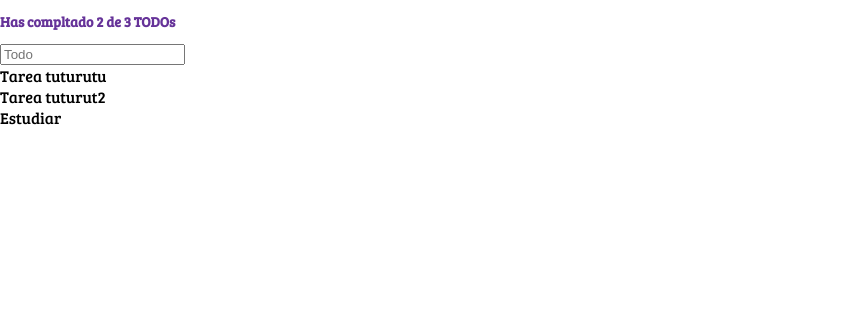
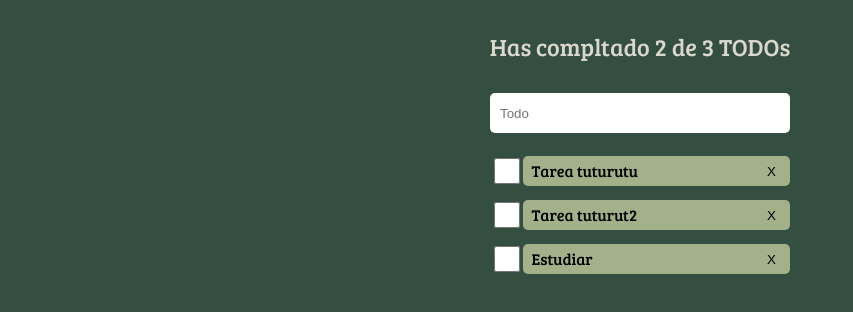
Before and after one commit to DevTataBot/todo-platzi, a React (Create React App) app: page / in a window 1280 px wide. Shown: the top 312 px of the page, without its empty margins (0-853 px from the left). Built offline with nearby package versions, Linux system fonts and the light colour scheme.

Commit message:
some styles and componetization

```diff
--- a/src/App.js
+++ b/src/App.js
@@ -1,22 +1,21 @@
 import React from "react";
 import TodoCounter from "./Components/TodoCounter";
-import TodoItems from "./Components/TodoItems";
+import TodoList from "./Components/TodoList";
 import TodoSearch from "./Components/TodoSearch";
 
 const App = () => {
   const todos = [
-    {text: 'Tarea tuturutu', complete: false},
-    {text: 'Tarea tuturut2', complete: false},
-    {text: 'Estudiar', complete: false}
-  ]
+    { text: "Tarea tuturutu", complete: false },
+    { text: "Tarea tuturut2", complete: false },
+    { text: "Estudiar", complete: false },
+  ];
   return (
-   <>
-    <TodoCounter/>
-    <TodoSearch />
-    <TodoItems task={todos} />
+    <>
+      <TodoCounter />
+      <TodoSearch />
+      <TodoList list={todos} />
     </>
+  );
+};
 
-  )
-}
-
-export default App
+export default App;
--- a/src/Components/TodoCounter/styles.css
+++ b/src/Components/TodoCounter/styles.css
@@ -1,4 +1,8 @@
 .TodoCounter{
-    font-size: 14px;
-    color:rebeccapurple ;
+    margin: 0;
+    padding: 30px;
+    font-size: 24px;
+    font-weight: 100;
+    color: #dad7cd ;
+    text-align: center;
 }
--- a/src/Components/TodoItems/index.js
+++ b/src/Components/TodoItems/index.js
@@ -1,10 +1,15 @@
 import React from "react";
+import "./styles.css";
+const TodoItems = ({ task }) => {
+  return (
+    <div className="TodoItem">
+      <input className="TodoItem__checkbox" type="checkbox" />
+      <div className="TodoItem__container">
+        <li className="TodoItem__item">{task.text}</li>
+        <button className="TodoItem__delete">X</button>
+      </div>
+    </div>
+  );
+};
 
-const TodoItems = ({task}) => {
-    return (
-        task.map(list =>
-            <div>{list.text}</div>)
-    )
-}
-
-export default TodoItems
+export default TodoItems;
--- /dev/null
+++ b/src/Components/TodoItems/styles.css
@@ -0,0 +1,36 @@
+.TodoItem{
+    display: flex;
+    margin-bottom: 8px;
+    align-items: center;
+}
+.TodoItem__item{
+    list-style: none;
+    line-height: 0;
+}
+.TodoItem__container{
+    display: flex;
+    background-color: #a3b18a;
+    justify-content: space-between;
+    width: 100%;
+    border: none;
+    border-radius: 5px;
+    align-items: center;
+    height: 30px;
+    padding: 0 8px;
+}
+.TodoItem__checkbox{
+    height: 30px;
+    width: 30px;
+}
+
+.TodoItem__checkbox:checked{
+    background-color: aqua;
+    color: red;
+}
+.TodoItem__delete{
+    border: none;
+    background-color: transparent;
+}
+.TodoItem__delete:hover{
+    cursor: pointer;
+}
--- /dev/null
+++ b/src/Components/TodoList/index.js
@@ -0,0 +1,14 @@
+import React from "react";
+import TodoItems from "../TodoItems";
+import './styles.css'
+const TodoList = ({ list }) => {
+  return (
+    <ul className="TodoList">
+      {list.map((task) => (
+        <TodoItems task={task} />
+      ))}
+    </ul>
+  );
+};
+
+export default TodoList;
--- /dev/null
+++ b/src/Components/TodoList/styles.css
@@ -0,0 +1,5 @@
+.TodoList{
+    width: 300px;
+    margin: 20px auto;
+    padding: 0;
+}
--- a/src/Components/TodoSearch/index.js
+++ b/src/Components/TodoSearch/index.js
@@ -1,8 +1,11 @@
 import React from "react";
+import './styles.css'
 
 const TodoSearch = () => {
     return(
-        <input placeholder='Todo'/>
+        <div className="TodoSearch">
+        <input className="TodoSearch__input" placeholder='Todo'/>
+        </div>
     )
 }
 
--- /dev/null
+++ b/src/Components/TodoSearch/styles.css
@@ -0,0 +1,13 @@
+.TodoSearch{
+    display: flex;
+    justify-content: center;
+}
+
+.TodoSearch__input {
+    height: 40px;
+    width: 300px;
+    border-radius: 5px;
+    border: none;
+    outline: none;
+    padding: 10px;
+}
--- a/src/index.css
+++ b/src/index.css
@@ -1,8 +1,13 @@
+*{
+  box-sizing: border-box;
+}
 body {
   margin: 0;
   font-family: 'Bree Serif', serif;
   -webkit-font-smoothing: antialiased;
   -moz-osx-font-smoothing: grayscale;
+  background-color: #344e41;
+  box-sizing: border-box;
 }
 
 code {
```
